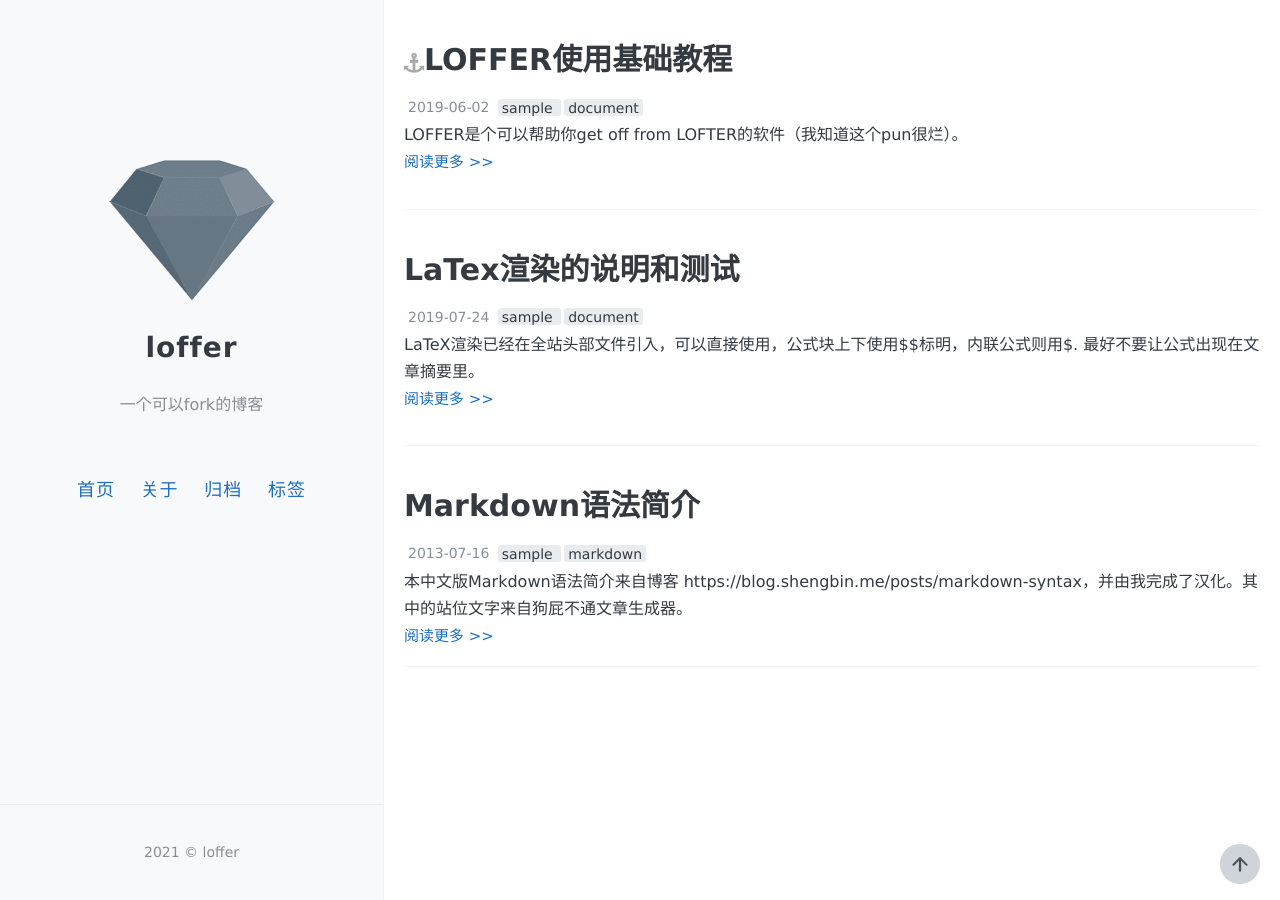
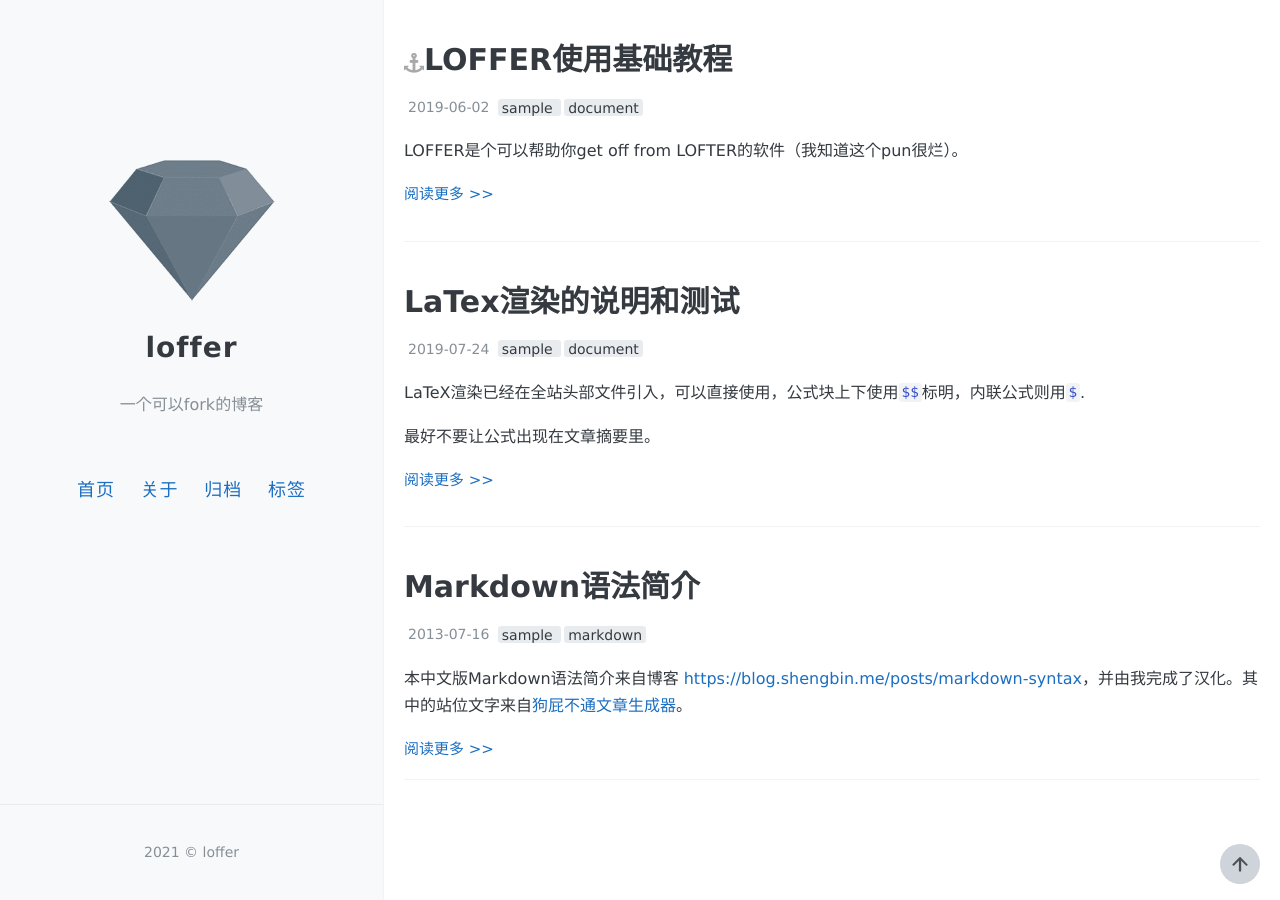
Before and after one commit to wmnhw/loffer, a Jekyll site: the page built from index.html, in a window 1280 px wide. Built offline with Jekyll 4.4.1, drawn with Linux system fonts in a browser that asks for light colours; the list of posts is cut into pages by our own code.

Commit message:
Update index.html

```diff
--- a/index.html
+++ b/index.html
@@ -42,8 +42,9 @@
         </div>
 
        <div class="entry">
-          {{ post.excerpt | strip_html }}
+          {{ post.excerpt }}
           </div>
+
         <a href="{{ site.baseurl }}{{ post.url }}" class="read-more">阅读更多 >></a>
       </article>
     {% endif %}
@@ -79,7 +80,7 @@
       </div>
 
       <div class="entry">
-          {{ post.excerpt | strip_html }}
+          {{ post.excerpt }}
           </div>
 
         <a href="{{ site.baseurl }}{{ post.url }}" class="read-more">阅读更多 >></a>
```
